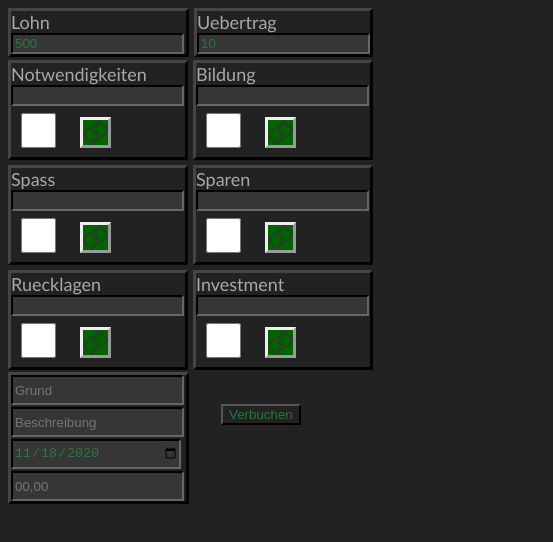
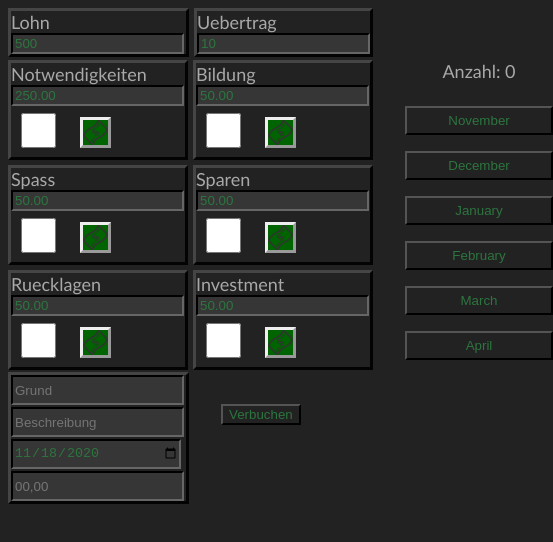
Before and after one commit to DerGhoul/AusgabeApp, an Electron app: page index.html in a window 400 px wide. Shown: the whole page, 553 px wide, since content can reach past the window. Drawn offline with Linux system fonts and the light colour scheme; no server answers.

Commit message:
Add files via upload
Updating for Months

```diff
--- a/index.css
+++ b/index.css
@@ -6,6 +6,22 @@ button{
 	margin-left: 2rem;
 	margin-top: 1rem;
 }
+
+.monthButton{
+
+	background-color: #222;
+	color: #2d753f;
+	margin-left: 2rem;
+}
+
+.monthLabel{
+	margin-left: 2rem;
+	text-align: center;
+	font-family: Calibri, auto;
+	font-size: large;
+	color: darkgray;
+}
+
 input{
 	background-color:#363636;
 	width: 165px;
@@ -13,12 +29,28 @@ input{
 	border-color: #121212;
 
 }
+.bodycontainer{
+	display: grid;
+	grid-template-columns: 360px 180px;
+	grid-template-rows: 310px;
+	border-style: none;
+	grid-gap: 5px;
+}
+
 .container{
 	display: grid;
 	grid-template-columns: 180px 180px;
 	grid-template-rows: 100px 100px 100px;
 	border-style: none;
 	grid-gap: 5px;
+}
+
+.monthcontainer{
+	display: grid;
+	grid-template-columns: 180px;
+	grid-template-rows: 30px 45px 45px 45px 45px 45px 45px;
+	border-style: inherit;
+	grid-gap: 0px;
 }
 
 .container2{
@@ -32,7 +64,7 @@ input{
 
 .containering{
 	border-style: none;
-	grid-template-columns: 365px;
+	grid-template-columns: 450px;
 	grid-template-rows: 310px;
 }
 
@@ -77,7 +109,6 @@ p{
 	align-content: left;
 }
 
-
 img{
 	width: 25px;
 	height: 25px;
--- a/index.html
+++ b/index.html
@@ -38,7 +38,7 @@
 
 
 
-
+<div class="bodycontainer">
 	<div class="container">
 		<div class="item item1" id="firstDiv" ><!--Hier wird die "Notwendig" implementiert-->
 			<label>Notwendigkeiten</label><br>
@@ -191,6 +191,19 @@
 						ondragstart="gelduebertragen(event,this)" >
 				</img>
 		</div>
+
+	</div>
+
+	<div class="monthcontainer"	>
+		<label	class="monthLabel" 	id="monatsAnzahlLabel" >Anzahl: 0</label>
+		<button class="monthButton" id="firstMonth"  onclick="monthSelecting(this)" >	</button>
+		<button class="monthButton" id="secondMonth" onclick="monthSelecting(this)" >	</button>
+		<button class="monthButton" id="thirdMonth"  onclick="monthSelecting(this)" >	</button>
+		<button class="monthButton" id="fourthMonth"  onclick="monthSelecting(this)" >	</button>
+		<button class="monthButton" id="fifthMonth"  onclick="monthSelecting(this)" >	</button>
+		<button class="monthButton" id="sixthMonth"  onclick="monthSelecting(this)" >	</button>
+	</div>
+
 </div>
 
 <br>
@@ -214,7 +227,7 @@
 						placeholder="Beschreibung" >
 		<input 	class="item item9"
 						type="date"
-					class="parameter"
+						class="parameter"4
 						name="Datum"
 						id="date" >
 		<script><!--Hier wird das heutige Datum vorbelegt-->
@@ -231,6 +244,17 @@
 				var year = dateTime.getFullYear();
 				var value = (year+"-"+month+"-"+day);
 				document.getElementById("date").value = value;
+
+				try{
+					umverteilung();
+				}catch(e){
+					console.log(e);
+				}
+				try{
+				monthScribing();
+				}catch(e){
+					console.log(e);
+				}
 		</script>
 		<input 	class="item item10"
 						type="number"
--- a/index.js
+++ b/index.js
@@ -1,6 +1,7 @@
 const  { app, BrowserWindow } = require('electron');
 const path = require('path');
 var fs = require('fs');
+
 
 // Handle creating/removing shortcuts on Windows when installing/uninstalling.
 if (require('electron-squirrel-startup')) { // eslint-disable-line global-require
@@ -29,7 +30,7 @@ const createWindow = () => {
 app.on('ready', createWindow , () =>{
     mainWindow = new BrowserWindow({
         webPreferences: {
-          nodeIntegration: true
+          nodeIntegration: true,
         }
     });
 });
@@ -71,7 +72,9 @@ app.on('activate', () => {
 
 //Globale Variable für Drag and Drop aktion
 var geldId ="";
+//var monatsAnzahl = 0;
 
+//Mit dem Start aufgerufene Methoden
 
 
 //Methoden
@@ -104,7 +107,7 @@ function toGrund(sender){
 
 }
 
-
+///Zieht den Wert ab, von dem input, der als Grund angegeben wurde
 function verrechnen(value){
 	//console.log(value);
 	var grund = document.getElementById("grund").value;
@@ -139,10 +142,7 @@ function datumsformatierung(date){
 	return(datum);
 }
 
-
-
-
-
+///Wählt alle checkbuttons ab
 function disselect(){
 	var check = document.getElementsByClassName("check");
 	for(var i = 0;i<check.length;i++){
@@ -154,8 +154,7 @@ function disselect(){
 
 }
 
-
-
+///Gibt zurück, welcher checkbutton ausgewählt wurde
 function wichIsSelected(){
 	var check = document.getElementsByClassName("check");
 	//var alarm = document.getElementById("hierfehltwas").innerHTML;
@@ -168,7 +167,7 @@ function wichIsSelected(){
 	}
 }
 
-///Noch nicht definiert
+///Bucht den AusgabeString auf Konsole, bzw in Datei
 function book(){
 
 
@@ -207,6 +206,7 @@ function book(){
 
 }
 
+///Gibt ein für das inputTextfeld lesbares Datumsformat zurück
 function dater(){
 	var dateTime = new Date();
 	var day = dateTime.getDate();
@@ -214,12 +214,15 @@ function dater(){
 	if (month.length == 1) {
 		month = ("0"+month);
 	}
+	if (day.length == 1) {
+		month = ("0"+day);
+	}
 	var year = dateTime.getFullYear();
 	var value = (year+"-"+month+"-"+day);
 	document.getElementById("date").value = value;
 }
 
-
+///Verteilt lohn auf die inputTextfelder auf
 function umverteilung(){
 	var lohn = document.getElementById("lohn");
 	var notw = document.getElementById("notwendigkeiten");
@@ -240,14 +243,14 @@ function umverteilung(){
 
 }
 
-
+///Standard OndragOver Funktion
 function gelduebertragen(ev ,sender){
 	ev.dataTransfer.setData("",sender.id);
 	//console.log(sender.id);
 	geldId = sender.id;
 }
 
-
+///Standard Ondrop Funktion
 function geldeinbringen(ev,sender){
 	//var betragstring = document.getElementById("uebertrag");
 	//var betrag = betragstring;
@@ -270,11 +273,13 @@ function geldeinbringen(ev,sender){
 	geldabziehen(inputId,outputId);
 }
 
+///Standard allowDrop Funktion
 function allowDrop(ev,sender){
 	ev.preventDefault();
 
 }
-//function geldabziehen(inputId,outputId,betragstring)
+
+///Dient zum übertragen von Geld bei der Drag-Drop-Aktion
 function geldabziehen(inputId,outputId){
 
 
@@ -350,51 +355,88 @@ function zuBetrag(betrag){
 }
 
 
-
+///liefert zu einem geldsymbol die id des betraginputs
 function getOutputId(geldId){
 	var outputId;
 
-
+	//notwendiggeld
 	if(geldId == "notwendiggeld"){
 		outputId = "notwendigkeiten";
 	}
+	//bildunggeld
 	if(geldId == "bildunggeld"){
 		outputId = "bildung";
 	}
+	//spassgeld
 	if(geldId == "spassgeld"){
 		outputId = "spass";
 	}
+	//sparengeld
 	if(geldId == "sparengeld"){
 		outputId = "sparen";
 	}
+	//ruecklagengeld
 	if(geldId == "ruecklagengeld"){
 		outputId = "ruecklagen";
 	}
+	//investmentgeld
 	if(geldId == "investmentgeld"){
 		outputId = "invest";
 	}
 
 	return(outputId);
+}
 
 
+///selects the month to a label and changes color
+function monthSelecting(sender){
+	var monatsAnzahl = document.getElementById("monatsAnzahlLabel");
+	var anzahl = monatsAnzahl.innerText.length;
+	var zahleingabe = parseInt(monatsAnzahl.innerText[anzahl-1]);
+	console.log(zahleingabe);
+	console.log(monatsAnzahl.innerText);
 
 
-	//notwendiggeld
-	//bildunggeld
-	//spassgeld
-	//sparengeld
-	//ruecklagengeld
-	//investmentgeld
+	var senderID = sender.id;
+	var senderIdentification = document.getElementById(senderID);
+	if(senderIdentification.style.backgroundColor == "darkgrey"){
+		senderIdentification.style.backgroundColor = "#222";
+		zahleingabe --;
+	}
+	else{
+		senderIdentification.style.backgroundColor = "darkgrey";
+		zahleingabe ++;
+
+	}
+	monatsAnzahl.innerText = ("Anzahl: " + zahleingabe);
+		console.log(zahleingabe);
+
 }
 
 
 
 
+///writes the momentan month in the innerHTML and the rest with following months
+function monthScribing(){
+	var date = new Date();
+	var monthIndex = date.getMonth();
+	//console.log(monthIndex);
+	//console.log(date);
+	var months = ["January", "February", "March", "April", "May", "June", "July", "August", "September", "October", "November", "December",
+					"January", "February", "March", "April", "May", "June", "July", "August", "September", "October", "November", "December"];
 
-/* TestFunktion
-function test(){
-	var check = document.getElementsByClassName("check");
-	for(var i = 0;i<check.length;i++){
-		check[i].checked = true;
-	}
-*/
+
+	let firstMonth = 	document.getElementById("firstMonth");
+	let secondMonth = 	document.getElementById("secondMonth");
+	let thirdMonth = 	document.getElementById("thirdMonth");
+	let fourthMonth = 	document.getElementById("fourthMonth");
+	let fifthMonth = 	document.getElementById("fifthMonth");
+	let sixthMonth = 	document.getElementById("sixthMonth");
+
+	firstMonth.innerText = (months[monthIndex]);
+	secondMonth.innerText = (months[monthIndex+1]);
+	thirdMonth.innerText = (months[monthIndex+2]);
+	fourthMonth.innerText = (months[monthIndex+3]);
+	fifthMonth.innerText = (months[monthIndex+4]);
+	sixthMonth.innerText = (months[monthIndex+5]);
+}
```
Lines whose indentation alone changed are shown as unchanged.
